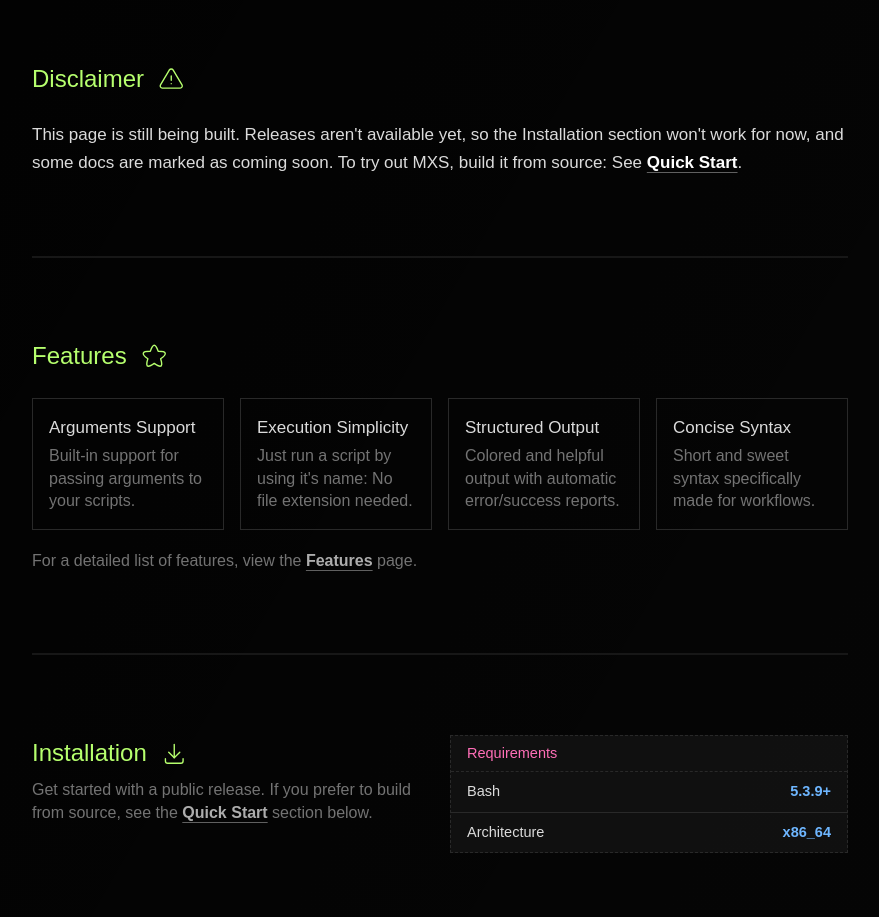
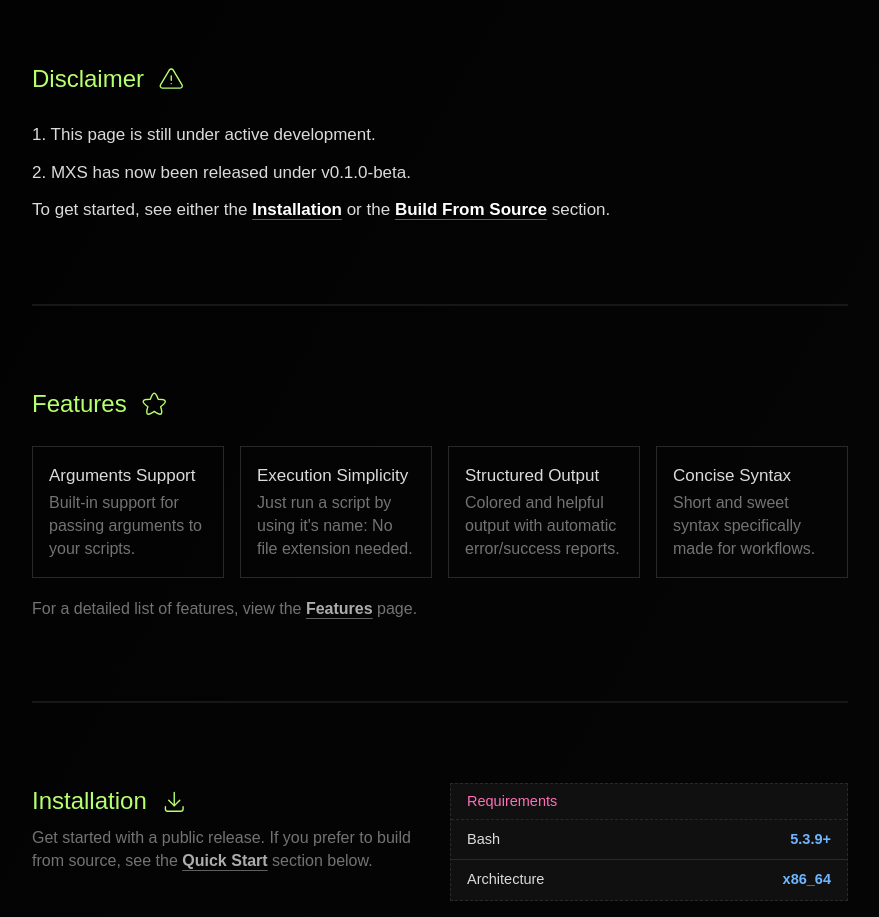
Before and after one commit to yuriongit/mxs-web, a React (Vite) app: page / in a window 1280 px wide. Shown: the part 860-1777 px from the top of the page, without its empty margins (200-1079 px from the left). Built offline with nearby package versions, Linux system fonts and the light colour scheme; a web font is replaced by a local one.

Commit message:
feat(home-disclaimer-sctn): update Disclaimer section with present project info (#6)
* feat(disclaimer-sctn): update Disclaimer section with present project info

* style(linter): run formatting script

```diff
--- a/src/pages/home/Home.jsx
+++ b/src/pages/home/Home.jsx
@@ -85,12 +85,21 @@
       </div>
 
       <Section id="status" title="Disclaimer" icon={IconAlertTriangle}>
-        <div className="flex w-full flex-col gap-8.5 md:flex-row md:items-start md:justify-between">
+        <div className="flex w-full flex-col gap-2.5 md:items-start md:justify-between">
           <p className="text-base leading-relaxed text-paragraph">
-            This page is still being built. Releases aren't available yet, so
-            the Installation section won't work for now, and some docs are
-            marked as coming soon. To try out MXS, build it from source: See{" "}
-            <ParagraphLink href="#quick-start" text={"Quick Start"} />.
+            1. This page is still under active development.
+          </p>
+          <p className="text-base leading-relaxed text-paragraph">
+            2. MXS has now been released under v0.1.0-beta.
+          </p>
+          <p className="text-base leading-relaxed text-paragraph">
+            To get started, see either the{" "}
+            <ParagraphLink href="#installation" text={"Installation"} /> or the{" "}
+            <ParagraphLink
+              href={"#build-from-source"}
+              text={"Build From Source"}
+            />{" "}
+            section.
           </p>
         </div>
       </Section>
```
